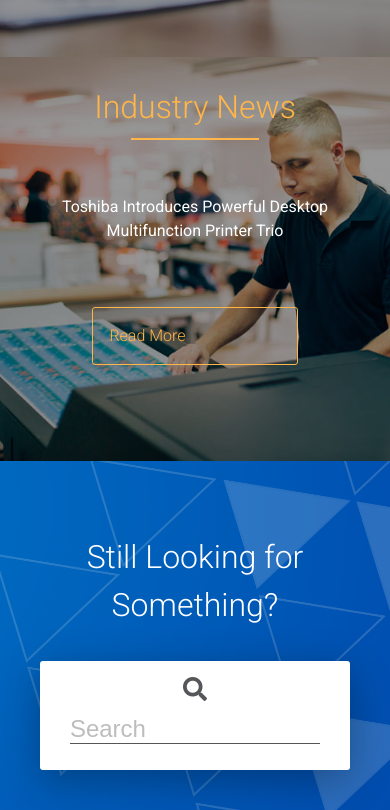
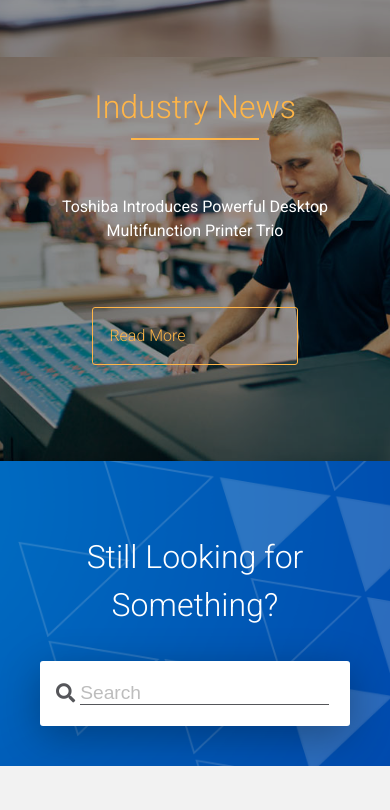
Before and after one commit to victorJatencio/keypoint, a website: page dist/index.html in a window 390 px wide. Shown: the part 3146-3956 px from the top of the page. After the commit the page ends 3912 px from the top, so only its background shows below. Drawn offline with Linux system fonts and the light colour scheme.

Commit message:
Standalone search ready for mobile

```diff
--- a/scss/_mobile.scss
+++ b/scss/_mobile.scss
@@ -129,6 +129,19 @@
   .blog-news .blog-news-blocks p {
     margin: 4em 0;
   }
+
+  // Standalone Search
+  .single-search form.search-body {
+    display: flex;
+    align-items: center;
+  }
+  .single-search form.search-body i {
+    font-size: 1.2em;
+  }
+  .single-search form.search-body input.search__widget {
+    margin: 5px;
+    font-size: 1.2em;
+  }
 }
 
 // Smartphones
```
Also changed, not shown: dist/css/main.css.
